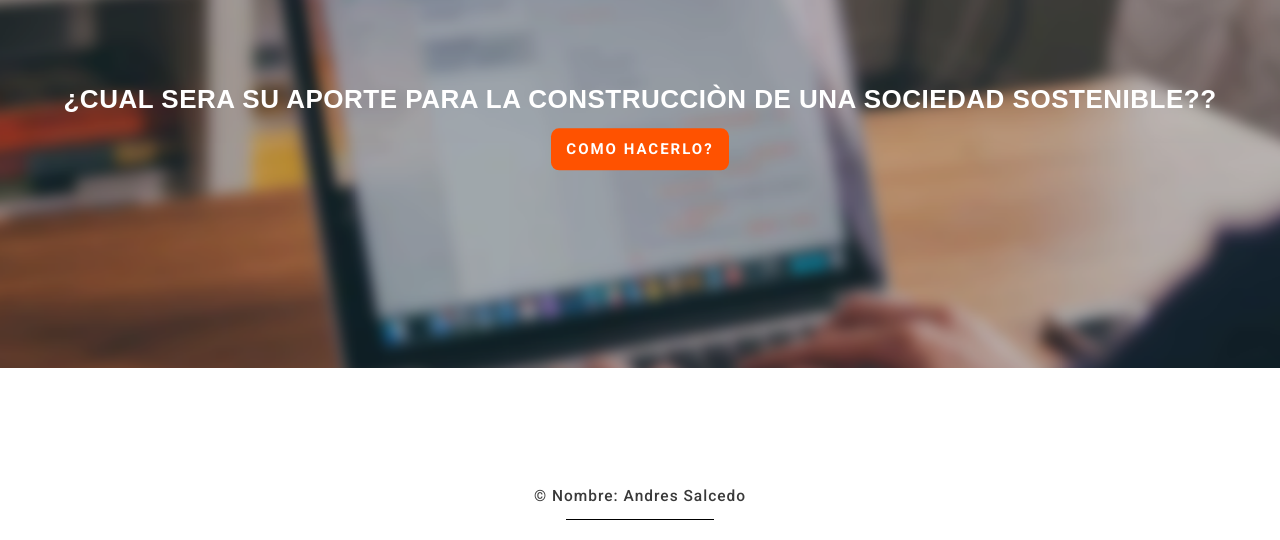
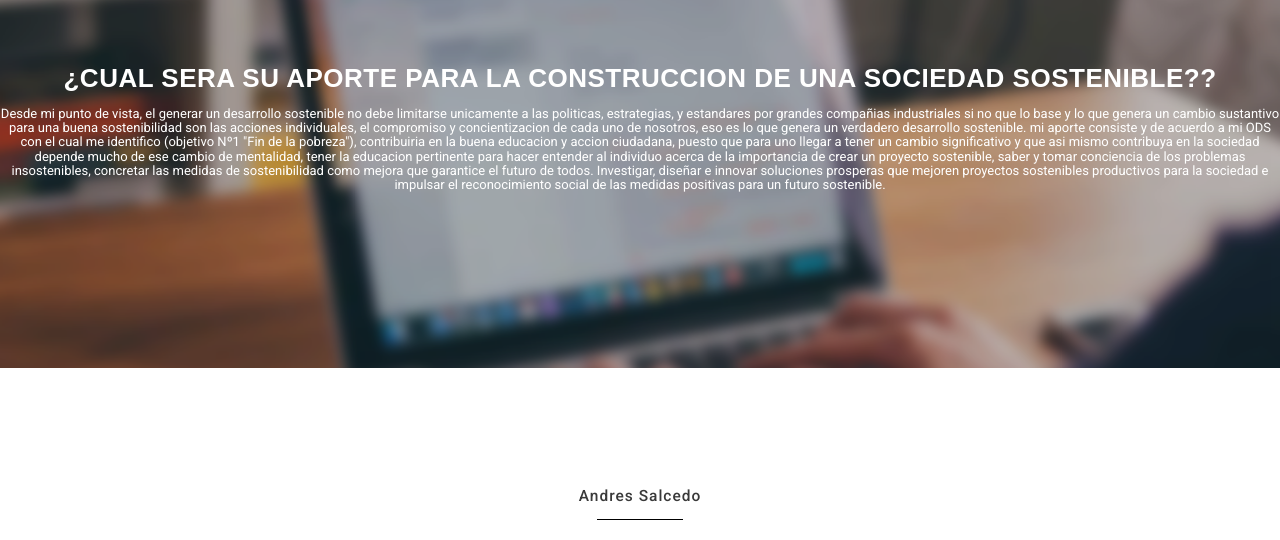
Before and after one commit to andresalcedo/emprendimiento, a website: page index.html in a window 1280 px wide. Shown: the part 112-652 px from the top of the page. Drawn offline with Linux system fonts and the light colour scheme.

Commit message:
Merge origin/master
Conflicts:
	README.md

```diff
--- a/index.html
+++ b/index.html
@@ -55,10 +55,23 @@ Author Name: iCrossoft S.A.S-->
             </header>
             <div class="banner-full-image">
                 <div class="banner-title">
-                    <h2 style="color: white; font-size: 26px;"><b><font FACE="ARIAL">¿CUAL SERA SU APORTE PARA LA CONSTRUCCIÒN
+                    <h2 style="color: white; font-size: 26px;"><b><font FACE="ARIAL">¿CUAL SERA SU APORTE PARA LA CONSTRUCCION
                              DE UNA SOCIEDAD SOSTENIBLE??</font></b></h2><br>
                     <!--<img src='images/log.png' style="width: 200px;"><br><br><br>-->
-                    <a class="btn btn-primary" href="about.html">como hacerlo?</a>
+                    <a><p>
+Desde mi punto de vista, el generar un desarrollo sostenible no debe limitarse unicamente a las politicas, estrategias, y estandares por
+grandes compañias industriales si no que lo base y lo que genera un cambio sustantivo para una buena sostenibilidad son las acciones
+individuales, el compromiso y concientizacion de cada uno de nosotros, eso es lo que genera un verdadero desarrollo sostenible.
+
+mi aporte consiste y de acuerdo a mi ODS con el cual me identifico (objetivo Nº1 "Fin de la pobreza"), contribuiria en la buena educacion
+y accion ciudadana, puesto que para uno llegar a tener un cambio significativo y que asi mismo contribuya en la sociedad depende mucho
+de ese cambio de mentalidad, tener la educacion pertinente para hacer entender al individuo acerca de la importancia de crear un proyecto
+sostenible, saber y tomar conciencia de los problemas insostenibles, concretar las medidas de sostenibilidad como mejora que garantice el
+futuro de todos.
+
+Investigar, diseñar e innovar soluciones prosperas que mejoren proyectos sostenibles productivos para la sociedad e impulsar el
+reconocimiento social de las medidas positivas para un futuro sostenible.
+</p></a>
                 </div>
             </div>
 
@@ -67,7 +80,7 @@ Author Name: iCrossoft S.A.S-->
                 <div class="container text-center">
                     <div class="copyright">
                         <!--Do not remove Backlink from footer of the template. To remove it you can purchase the Backlink-->
-                        &copy; Nombre: Andres Salcedo
+                        Andres Salcedo
                     </div>
                 </div>
             </footer>
```
